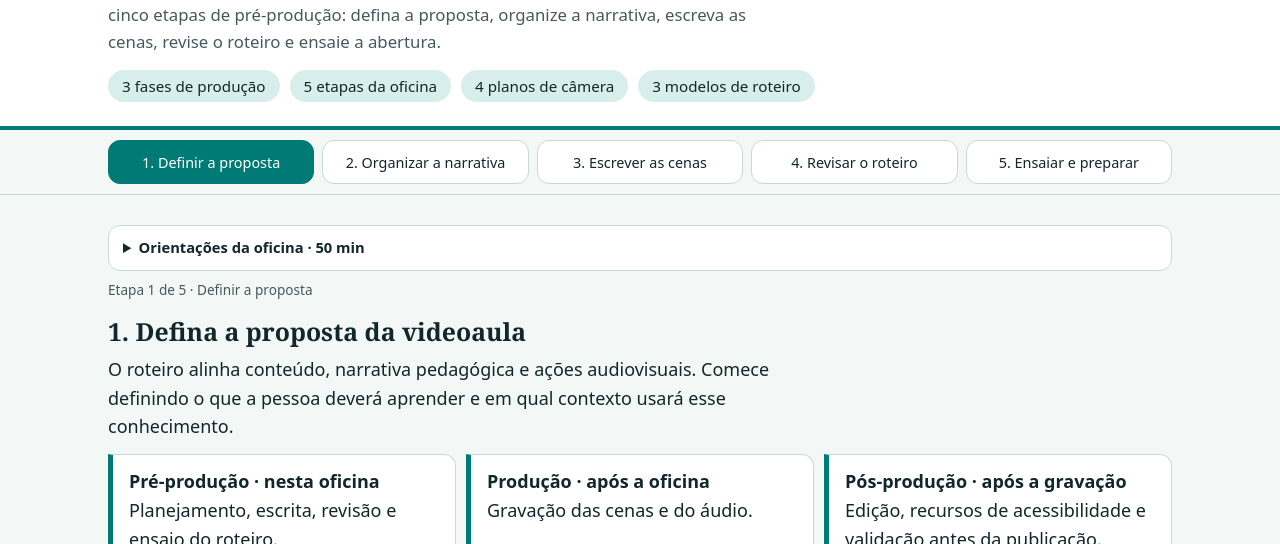
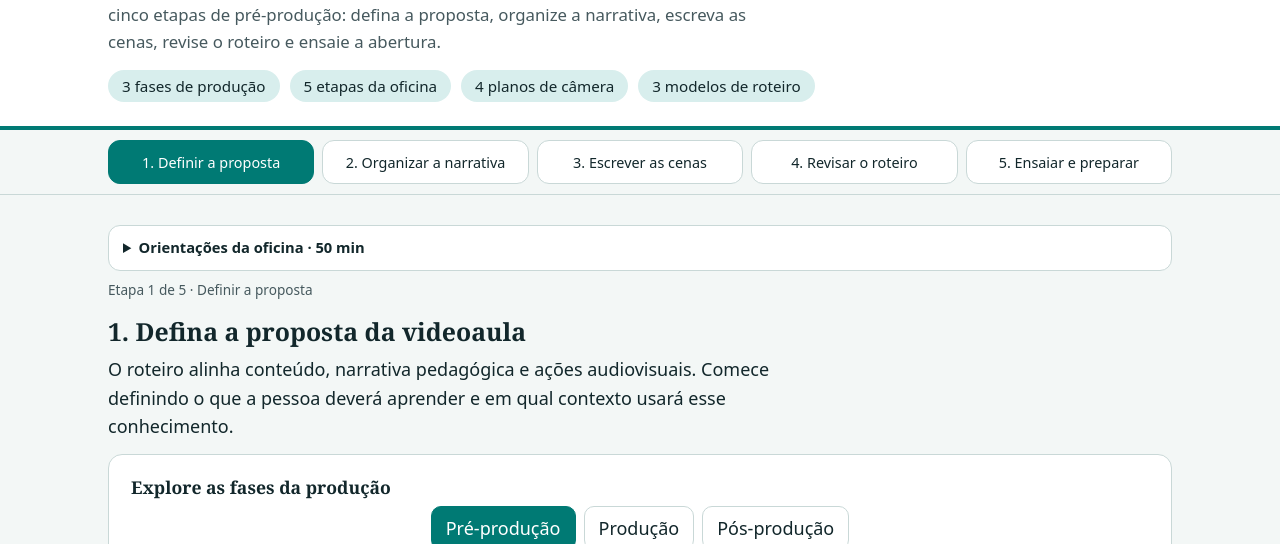
Before and after one commit to andreagets/Simulador-planejamento-video-educacional-gets, a plain HTML site: page index.html in a window 1280 px wide. Shown: the part 256-800 px from the top of the page. Drawn offline with Linux system fonts and the light colour scheme.

Commit message:
Add files via upload

```diff
--- a/index.html
+++ b/index.html
@@ -196,11 +196,7 @@ main>*,section,.card,.act{max-width:100%;min-width:0}
 <section class="pn">
 <h2>1. Defina a proposta da videoaula</h2>
 <p>O roteiro alinha conteúdo, narrativa pedagógica e ações audiovisuais. Comece definindo o que a pessoa deverá aprender e em qual contexto usará esse conhecimento.</p>
-<div class="flow" aria-label="Fases da produção audiovisual">
-<div><b>Pré-produção · nesta oficina</b>Planejamento, escrita, revisão e ensaio do roteiro.</div>
-<div><b>Produção · após a oficina</b>Gravação das cenas e do áudio.</div>
-<div><b>Pós-produção · após a gravação</b>Edição, recursos de acessibilidade e validação antes da publicação.</div>
-</div>
+
 <div class="card"><h3>Explore as fases da produção</h3><div class="pls" id="phaseChoices" role="group" aria-label="Fases da produção"><button class="pl" aria-pressed="true" data-phase="0">Pré-produção</button><button class="pl" aria-pressed="false" data-phase="1">Produção</button><button class="pl" aria-pressed="false" data-phase="2">Pós-produção</button></div><div id="phaseInfo" aria-live="polite"></div></div><h3 style="margin-top:22px">Decisões iniciais de planejamento</h3>
 <div class="grid">
 <div class="card ok"><h3>Objetivo</h3>O que a pessoa deverá ser capaz de explicar, demonstrar ou analisar ao final?</div>
```
